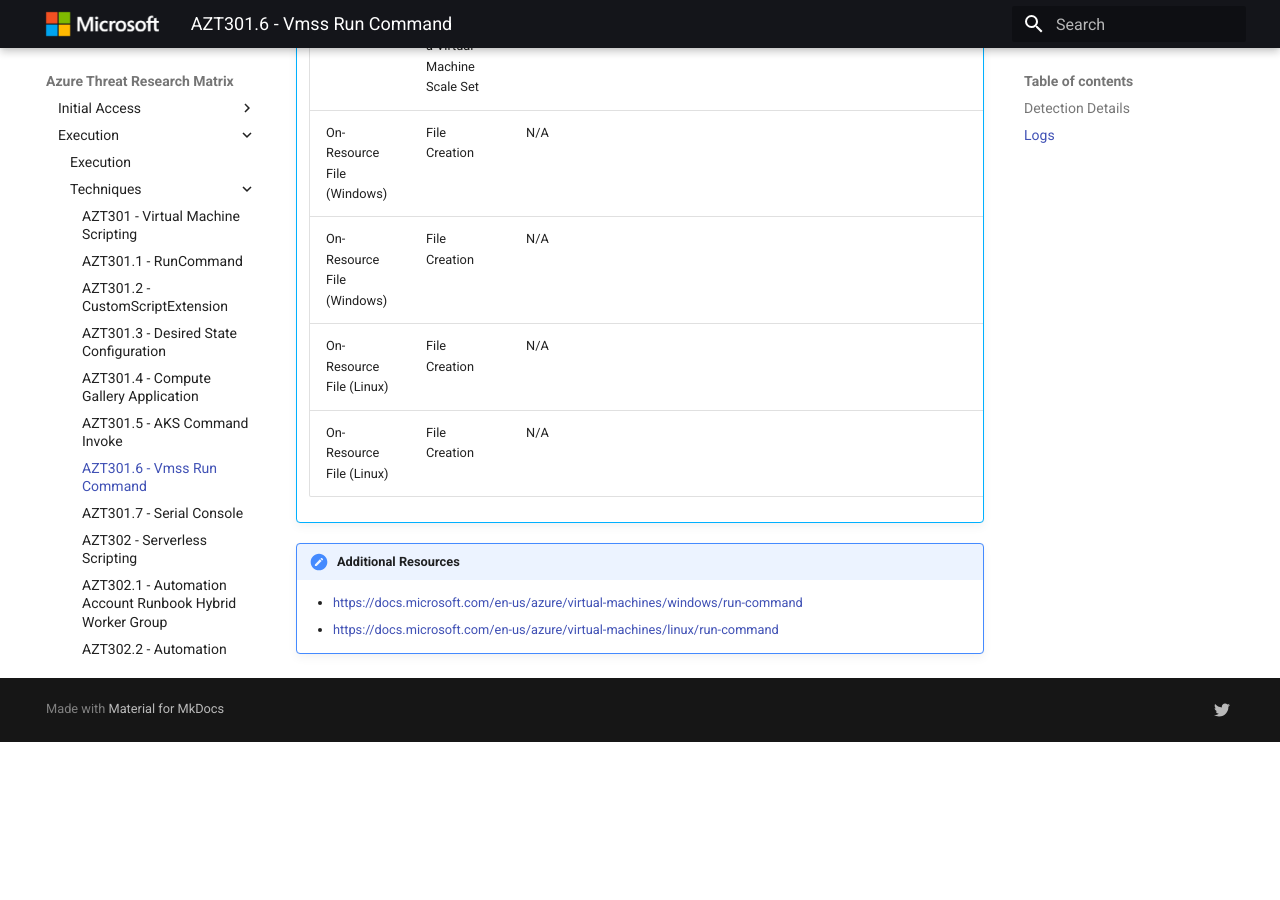
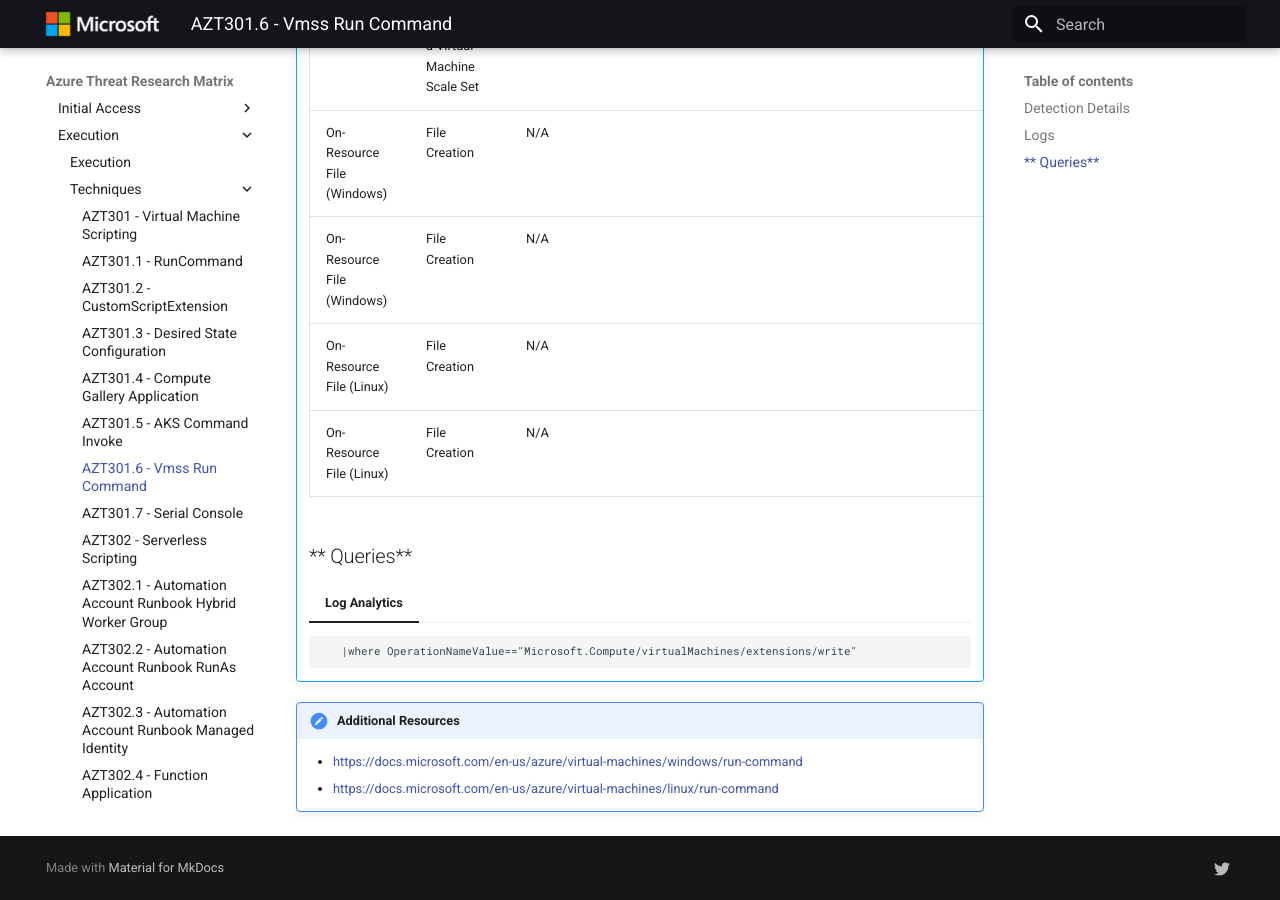
Before and after one commit to microsoft/Azure-Threat-Research-Matrix, an MkDocs documentation site: the page built from docs/Execution/AZT301/AZT301-6.md, in a window 1280 px wide and 900 px high, scrolled down 1161 px. Built offline with MkDocs 1.6.1 and Material for MkDocs 9.7.7, drawn with Linux system fonts in a browser that asks for light colours; before the commit the page ends 1903 px from its top, so only the background shows below that.

Commit message:
Update AZT301-6.md

````diff
--- a/docs/Execution/AZT301/AZT301-6.md
+++ b/docs/Execution/AZT301/AZT301-6.md
@@ -42,6 +42,15 @@ By utilizing the 'RunCommand' feature on a virtual machine scale set (Vmss), an
 	| On-Resource File (Linux)    | File Creation       | N/A |  /var/lib/waagent/run-command/download/ |
 	| On-Resource File (Linux)    | File Creation       | N/A |  /var/lib/waagent/Microsoft.CPlat.Core.RunCommandLinux-1.0.3/status/ |
 
+	## ** Queries**
+
+
+	=== "Log Analytics"
+	```AzureActivity
+	   |where OperationNameValue=="Microsoft.Compute/virtualMachines/extensions/write"
+	```
+
+
 
 !!! faq "Additional Resources"
 
````
